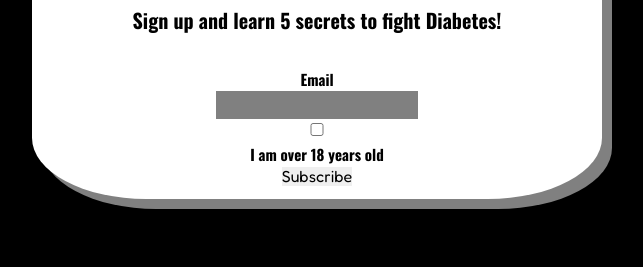
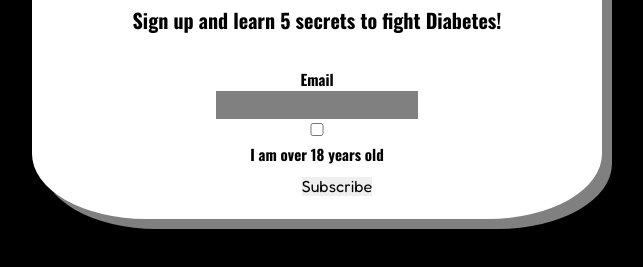
Before and after one commit to zansari18/lab_3, a plain HTML site: page index.html in a window 1280 px wide. Shown: the part 133-400 px from the top of the page, without its empty margins (323-966 px from the left). Drawn offline with nearby package versions, Linux system fonts and the light colour scheme; files whose address does not match are found by name.

Commit message:
no space in between pixels

```diff
--- a/css/styles.css
+++ b/css/styles.css
@@ -74,7 +74,7 @@ input[type="checkbox"]{
 	width:100%;
     color: grey;
     border: none;
-    padding:10 px 20 px;
+    padding:10px 20px;
 
 }
 @media screen and (max-width: 480px) {
```
